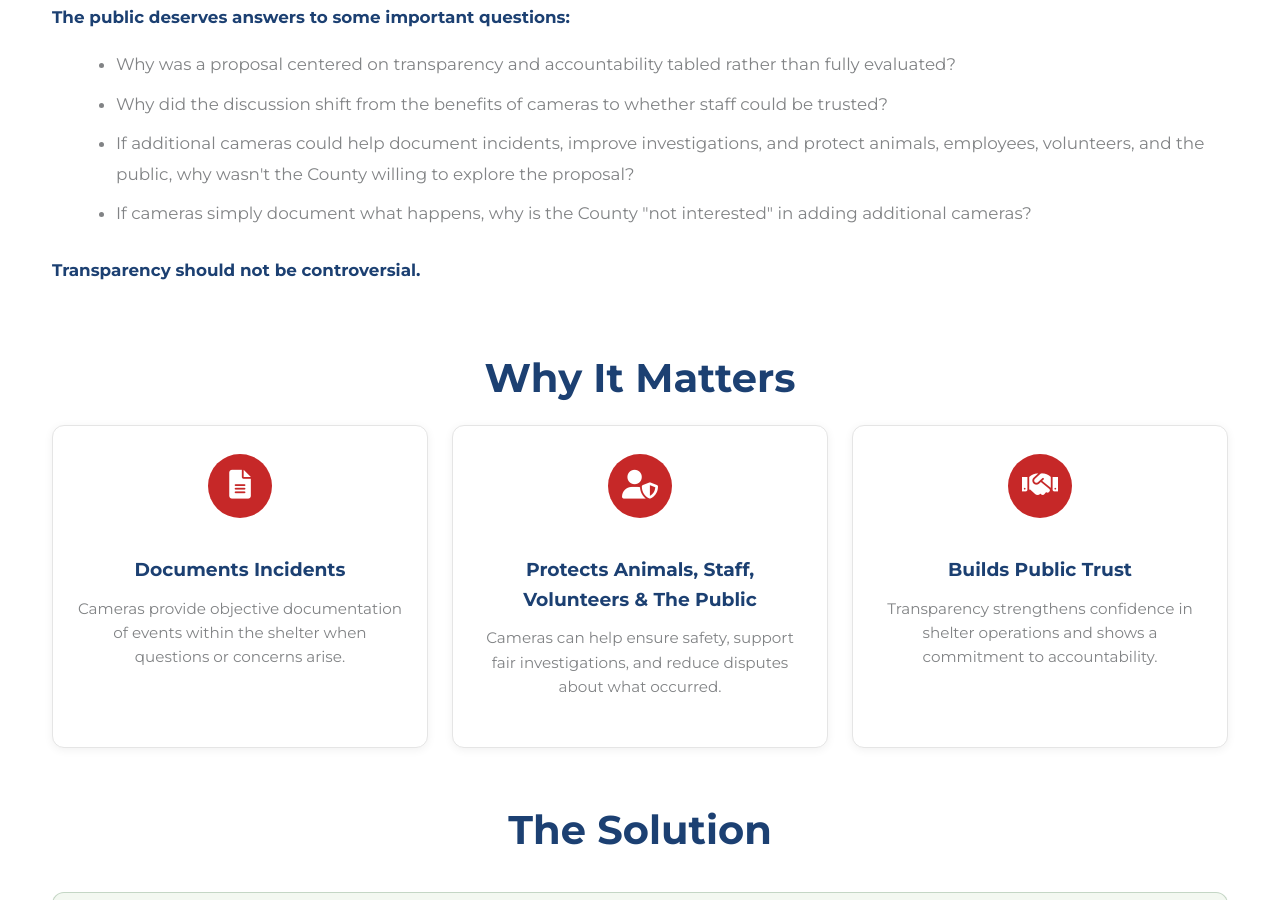
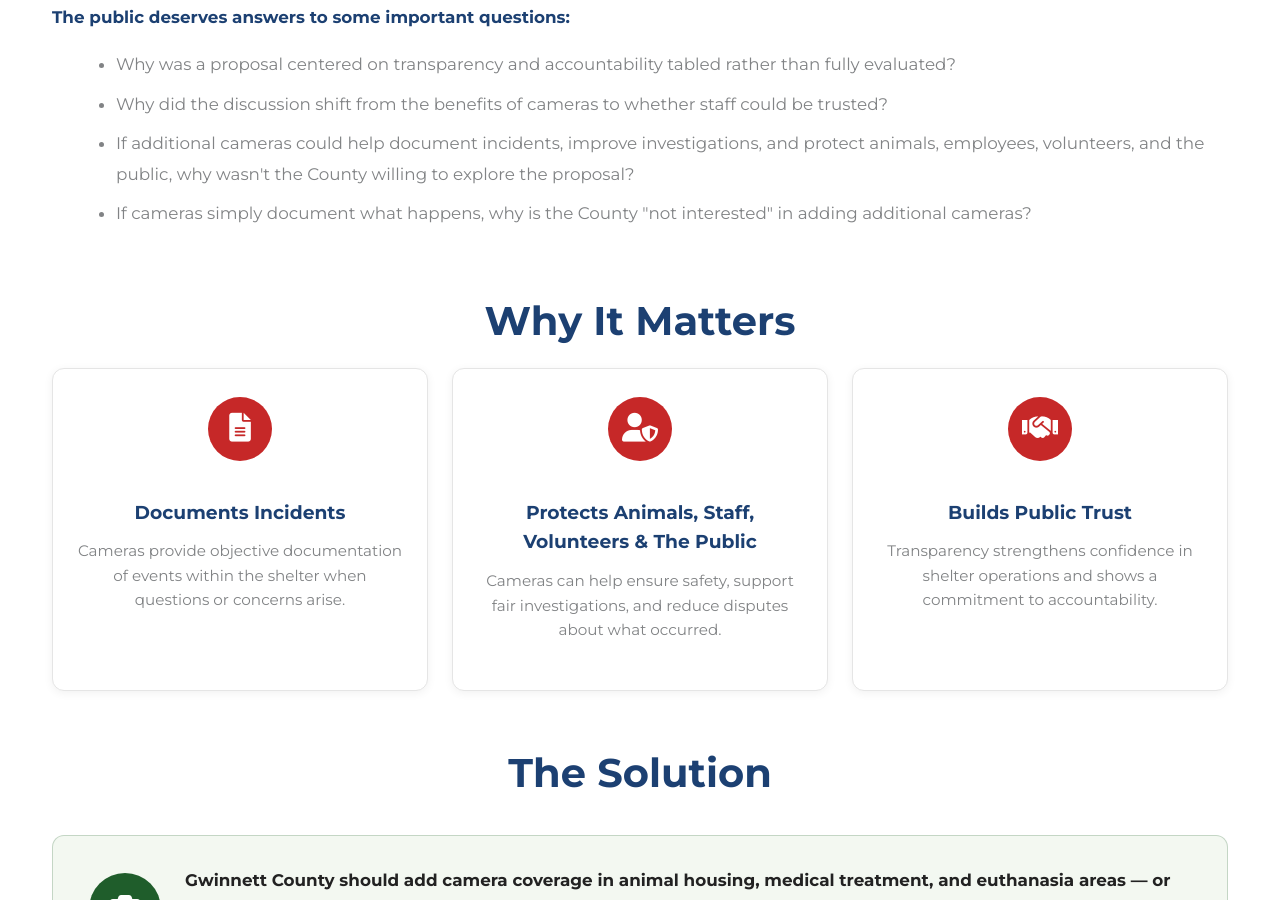
Before and after one commit to whitleybacon/gwinnett-animal-advocacy-alliance, a Jekyll site: the page built from issues/transparency-accountability/cameras/index.html, in a window 1280 px wide and 900 px high, scrolled down 2206 px. Built offline with Jekyll 4.4.1, drawn with Linux system fonts in a browser that asks for light colours.

Commit message:
Update index.html

```diff
--- a/issues/transparency-accountability/cameras/index.html
+++ b/issues/transparency-accountability/cameras/index.html
@@ -188,8 +188,6 @@
         <li>If additional cameras could help document incidents, improve investigations, and protect animals, employees, volunteers, and the public, why wasn't the County willing to explore the proposal?</li>
         <li>If cameras simply document what happens, why is the County "not interested" in adding additional cameras?</li>
     </ul>
-
-    <p><strong>Transparency should not be controversial.</strong></p>
 </section>
 
 <section class="home-section">
@@ -237,6 +235,7 @@
     <div class="difference-content">
         <h2>Transparency Should Not Be Controversial.</h2>
         <p>Cameras do not replace trust. They support accountability.</p>
-        <a href="#" class="btn">Watch the AAC Discussion</a>
+        <a href="https://drive.google.com/file/d/1t_JcOLBaI-R3SHrpvL6bUJQ0po8U8QL0/view?usp=drive_link target="_blank"
+       rel="noopener noreferrer" class="btn">Watch the AAC Discussion</a>
     </div>
 </section>
```
